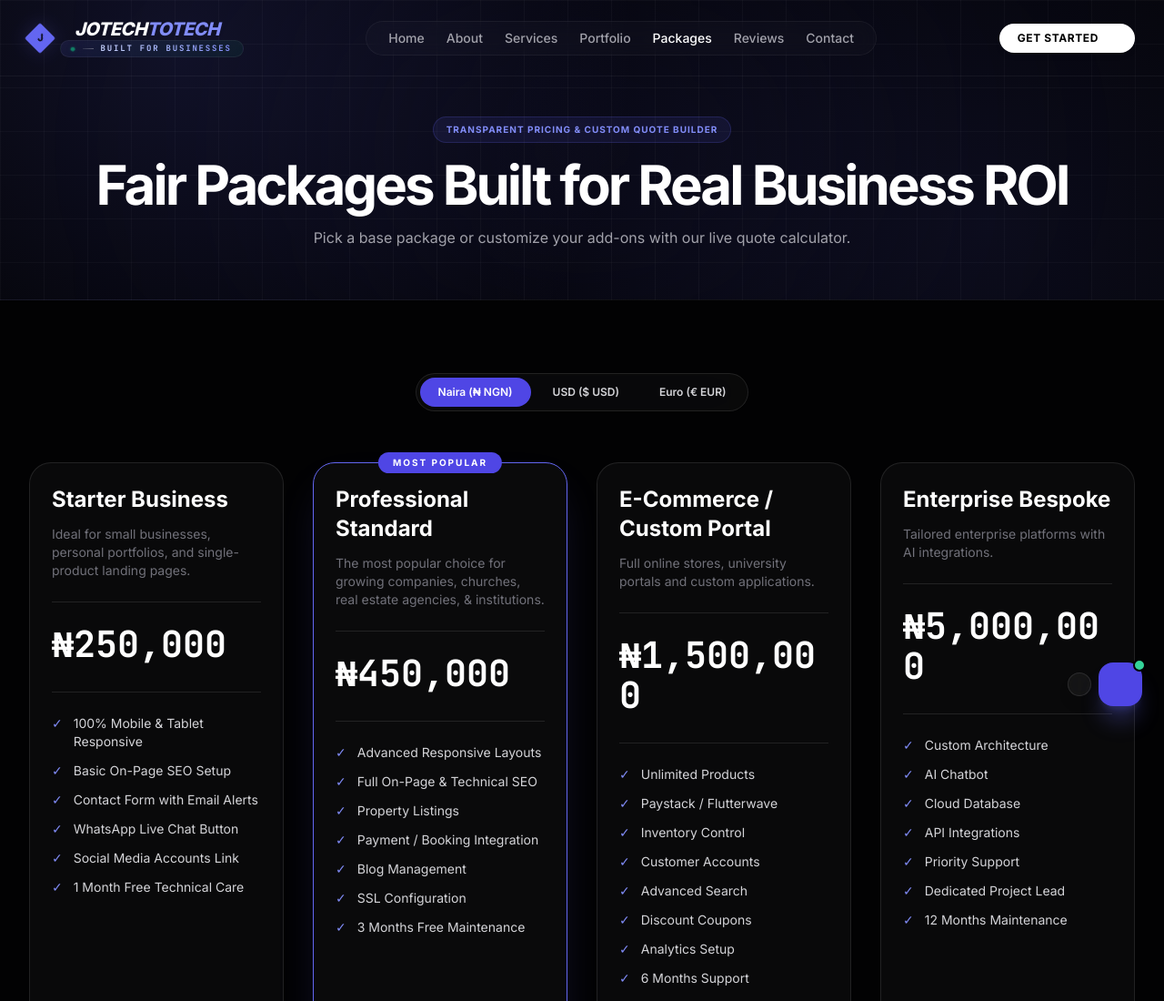
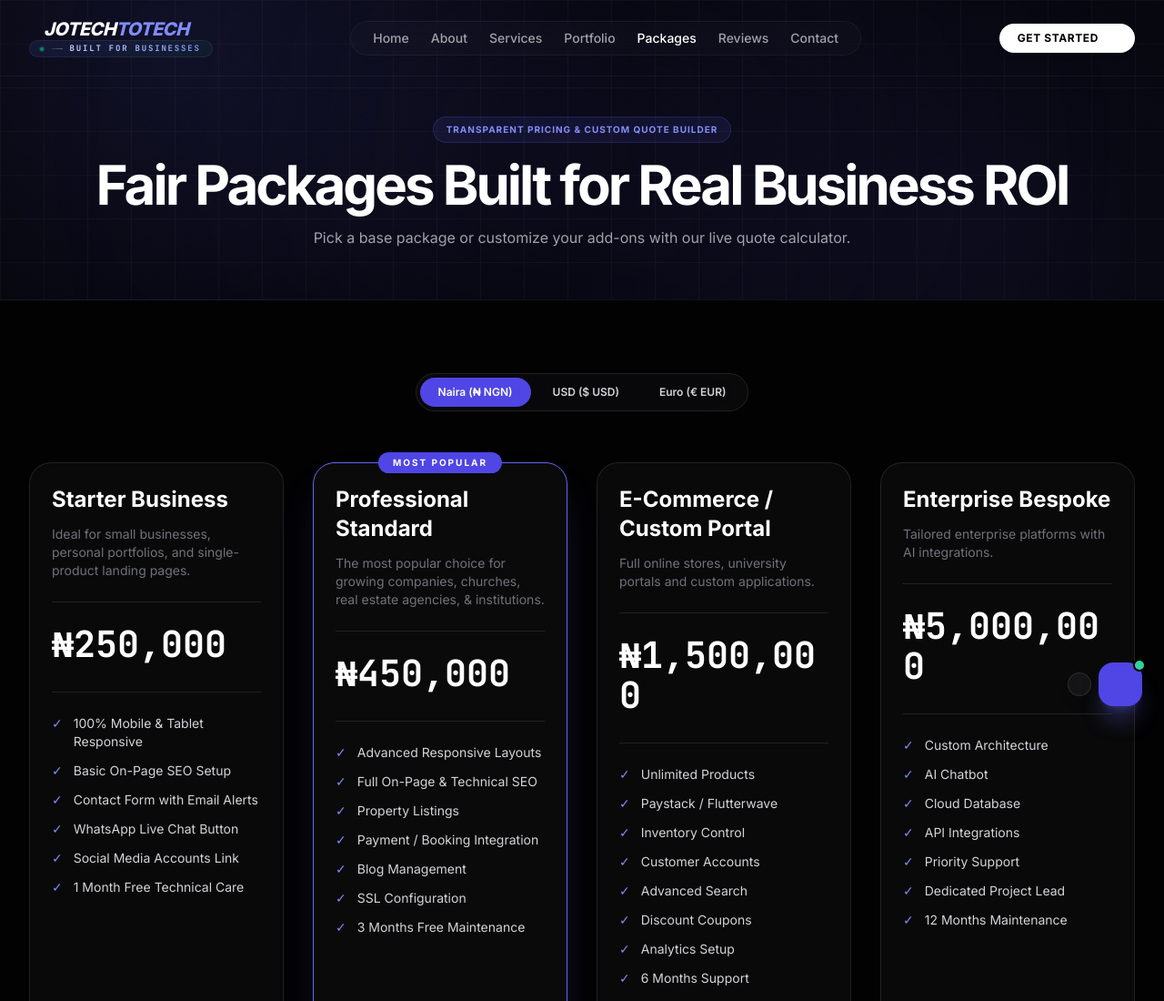
Before and after one commit to Asekhame-Joel/jotech, a website: page packages.html in a window 1280 px wide. Shown: the top 1100 px of the page at 91% size. Drawn offline with nearby package versions, Linux system fonts and the light colour scheme.

Commit message:
refactor: remove redundant logo-mark container from header navigation

```diff
--- a/packages.html
+++ b/packages.html
@@ -227,9 +227,7 @@
         <div class="max-w-7xl mx-auto px-4 sm:px-6 lg:px-8">
             <div class="flex items-center justify-between">
                 <a href="index.html" class="logo-wrapper">
-                    <div class="logo-mark">
-                        <span>J</span>
-                    </div>
+
                     <div class="logo-text-group">
                         <span class="logo-main px-4">
                             JOTECH<span class="highlight">TOTECH</span>
```
